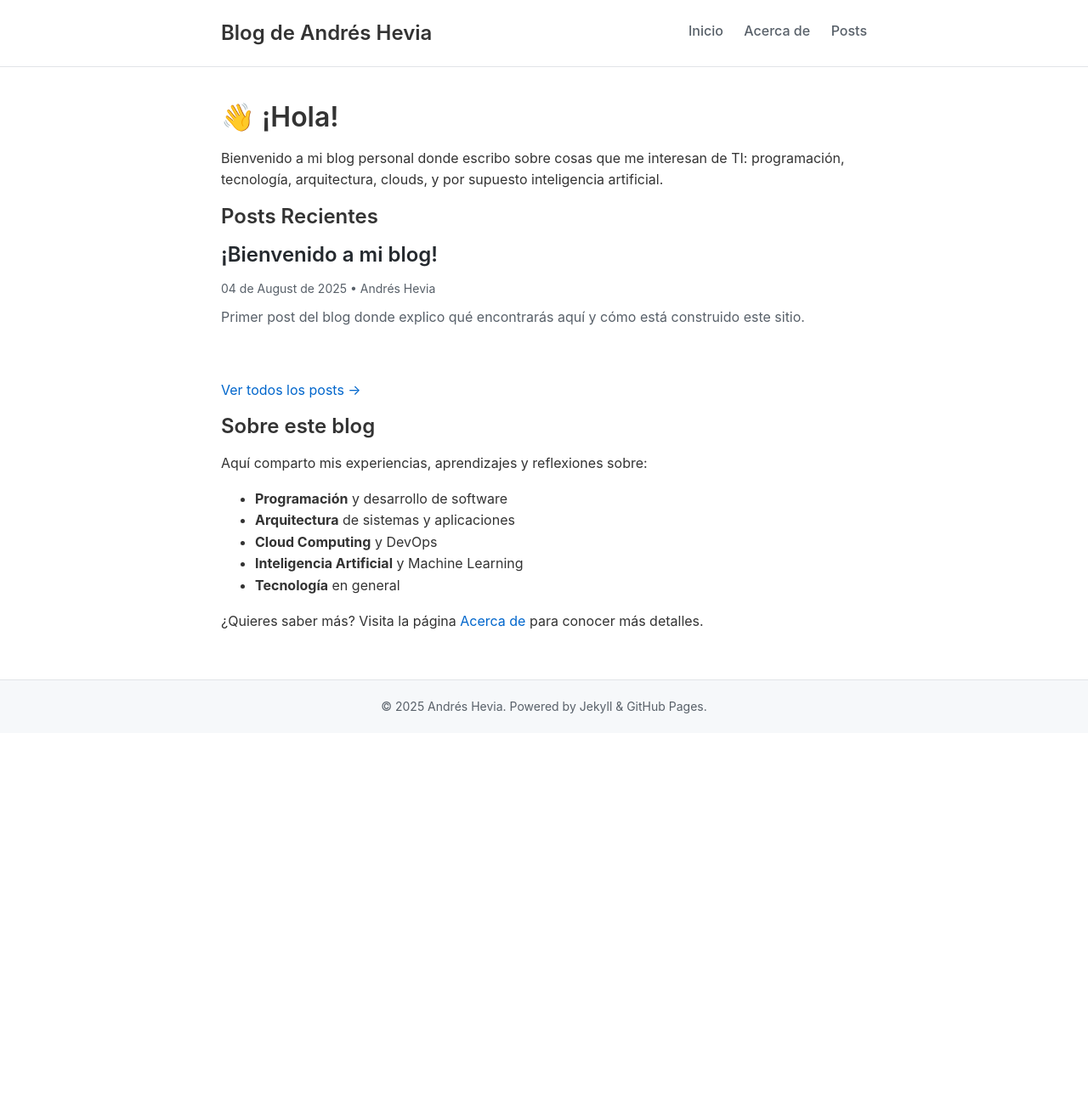
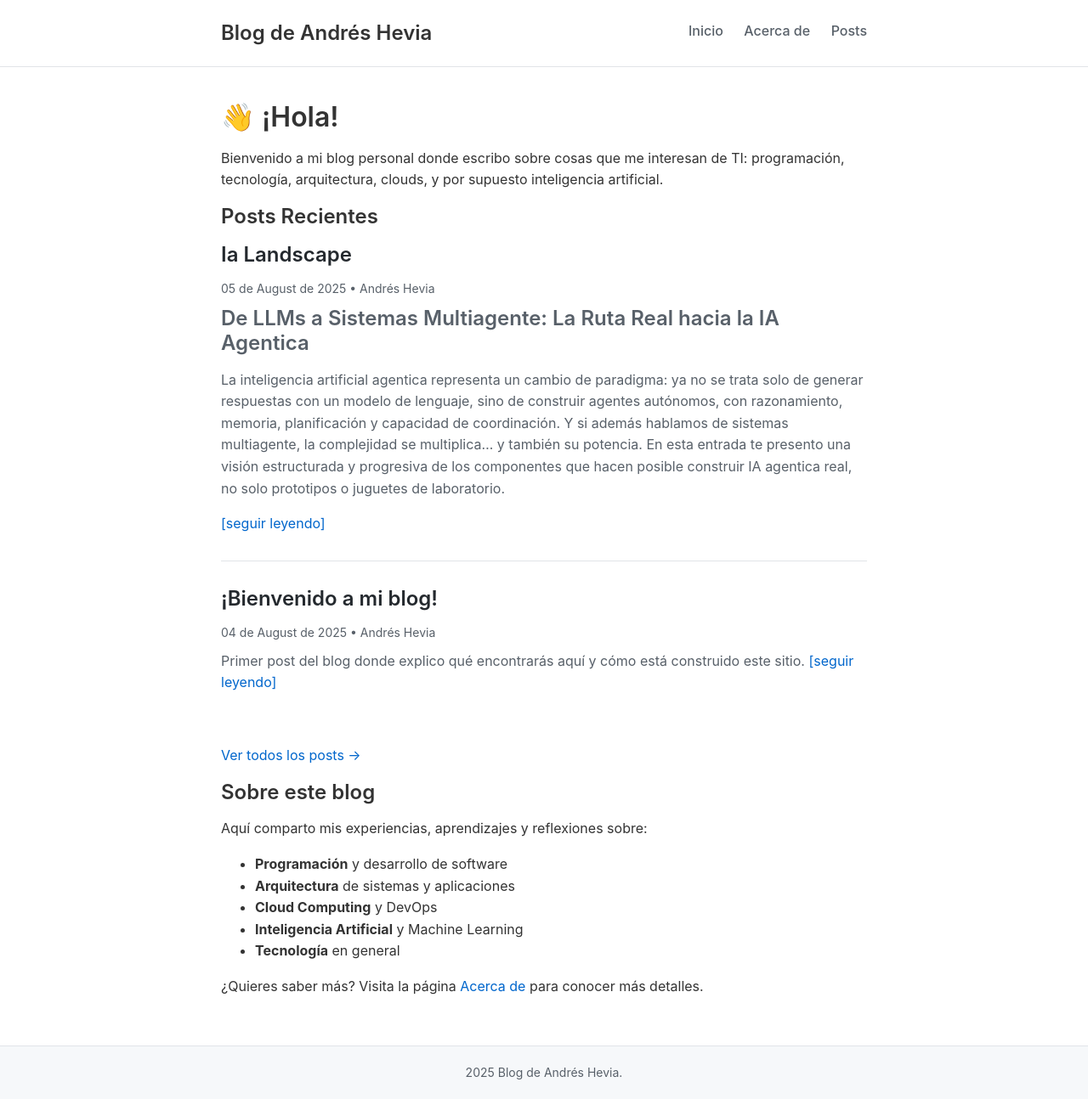
Before and after one commit to andresoid/ahevia_blog, a Jekyll site: the page built from index.md, in a window 1280 px wide. Shown: the whole page at 85% size. Built offline with Jekyll 4.4.1, drawn with Linux system fonts in a browser that asks for light colours; before the commit the page ends 900 px from its top, so only the background shows below that.

Commit message:
añadido el more para el post

```diff
--- a/_layouts/default.html
+++ b/_layouts/default.html
@@ -35,7 +35,7 @@
 
     <footer class="site-footer">
         <div class="wrapper">
-            <p>&copy; {{ 'now' | date: "%Y" }} {{ site.author }}. Powered by Jekyll & GitHub Pages.</p>
+            <p>{{ 'now' | date: "%Y" }} {{ site.title }}. </p>
         </div>
     </footer>
 </body>
--- /dev/null
+++ b/_posts/2025-08-05-IA-landscape.md
@@ -0,0 +1,45 @@
+## De LLMs a Sistemas Multiagente: La Ruta Real hacia la IA Agentica
+La inteligencia artificial agentica representa un cambio de paradigma: ya no se trata solo de generar respuestas con un modelo de lenguaje, sino de construir agentes autónomos, con razonamiento, memoria, planificación y capacidad de coordinación. Y si además hablamos de sistemas multiagente, la complejidad se multiplica… y también su potencia.
+En esta entrada te presento una visión estructurada y progresiva de los componentes que hacen posible construir IA agentica real, no solo prototipos o juguetes de laboratorio.
+<!--more-->
+### El camino de menor a mayor complejidad
+La siguiente representación visual resume muy bien las capas necesarias para construir sistemas de agentes sofisticados:
+![IA Landscape](/assets/img/landscape.jpeg)
+
+#### 1. LLMs: El Núcleo del Sistema
+Los Modelos de Grandes Morelos de Lenguaje como GPT, Claude o Mistral son la base. En esta capa encontramos:
+- APIs de LLMs: la interfaz básica para interactuar con el modelo.
+- Tokenización y parámetros de inferencia: controlan cómo se procesa el texto.
+- Prompt Engineering: el arte de diseñar instrucciones precisas.
+Aunque esta capa permite tareas impresionantes, no basta para construir agentes. Aquí se habla, pero no se piensa ni se decide.
+#### 2. Agentes de IA: Pensar y Actuar
+Un agente de IA va más allá de un modelo pasivo. Tiene:
+- Razonamiento estructurado: con técnicas como ReAct (Reason + Act) o Chain-of-Thought.
+- Gestión de herramientas: llamadas a funciones externas, APIs, motores de búsqueda, etc.
+- Memoria y estado: capacidad para recordar y actuar en función de contextos anteriores.
+- Planificación de tareas: descomposición de objetivos complejos en subtareas manejables.
+Este es el nivel donde un modelo comienza a comportarse como un agente inteligente.
+#### 3. Sistemas Agenticos: Colaboración entre Agentes
+Cuando varios agentes interactúan y cooperan, aparecen nuevos desafíos:
+- Roles y especialización: cada agente cumple una función concreta.
+- Comunicación entre agentes: intercambio de información para coordinar acciones.
+- Routing y Scheduling: decidir qué agente se activa y cuándo.
+- Multi-Agent RAG: combinación de múltiples agentes en procesos de recuperación aumentada.
+- Coordinación de estado: mantener la coherencia entre múltiples agentes activos.
+Este nivel es esencial para resolver tareas distribuidas, complejas o que requieren diversas habilidades.
+#### 4. Infraestructura Agentica: Escalabilidad y Robustez
+Ningún sistema de agentes sobrevive sin una infraestructura adecuada. Aquí hablamos de:
+- Orquestación: coordinar flujos de trabajo entre agentes.
+- Controles human-in-the-loop: permitir supervisión y corrección humana.
+- Observabilidad y logging: trazabilidad y depuración del comportamiento del sistema.
+- Automatización de workflows: encadenar procesos sin intervención manual.
+- Seguridad y control de acceso: proteger recursos y controlar permisos.
+- Gestión de costes y rate limiting: evitar abusos y optimizar el uso de recursos.
+- Manejo de errores y reintentos: garantizar resiliencia y tolerancia a fallos.
+Esta capa convierte a un conjunto de agentes en un sistema confiable, seguro y operable a escala.
+### ✍️ Conclusión
+Construir sistemas agenticos no es solo cuestión de usar la herramienta de moda. Requiere entender:
+- Cómo razonan y actúan los agentes
+- Cómo se comunican y coordinan en sistemas multiagente
+- Qué infraestructura necesitan para funcionar de forma fiable
+Si te interesa de verdad la IA agentica, el camino empieza con los LLMs pero no termina ahí. El verdadero reto está en conectar razonamiento, colaboración y operación a escala. Y ahí es donde se construye la IA del futuro.
--- a/index.md
+++ b/index.md
@@ -21,11 +21,10 @@ Bienvenido a mi blog personal donde escribo sobre cosas que me interesan de TI:
       </time>
       {% if post.author %} • {{ post.author }}{% endif %}
     </p>
-    {% if post.excerpt %}
-      <div class="post-list-excerpt">
-        {{ post.excerpt }}
-      </div>
-    {% endif %}
+    <div class="post-list-excerpt">
+      {{ post.excerpt }}
+      <a href="{{ post.url | relative_url }}">[seguir leyendo]</a>
+    </div>
   </div>
 {% endfor %}
 </div>
```
Also changed, not shown: assets/img/landscape.jpeg (added).
